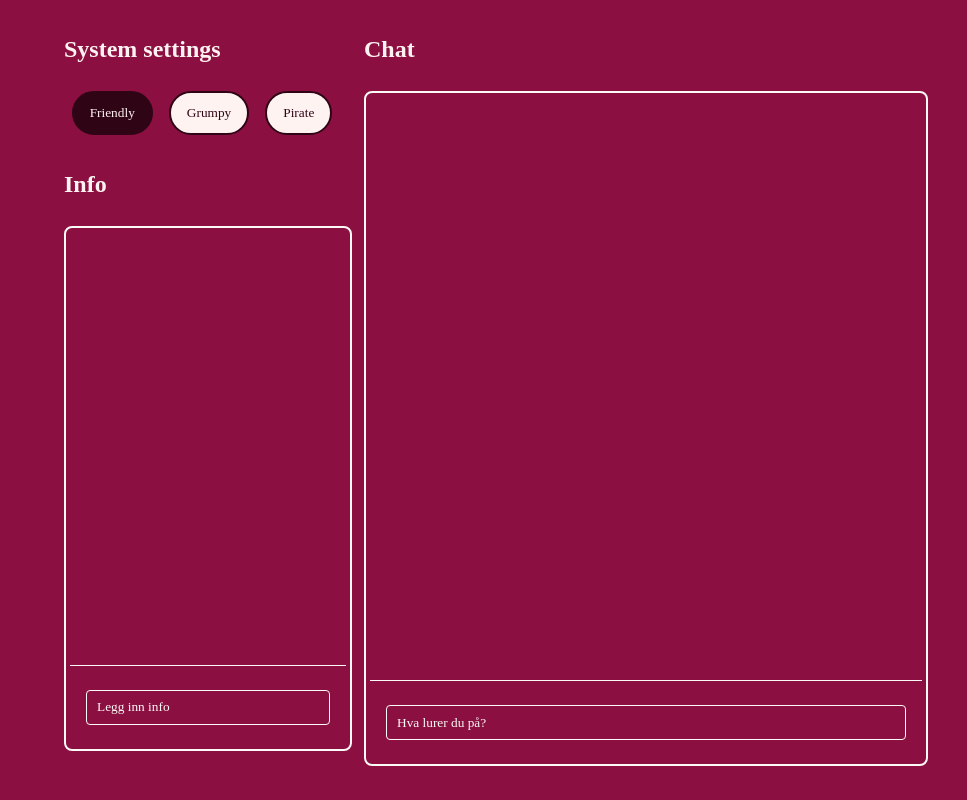
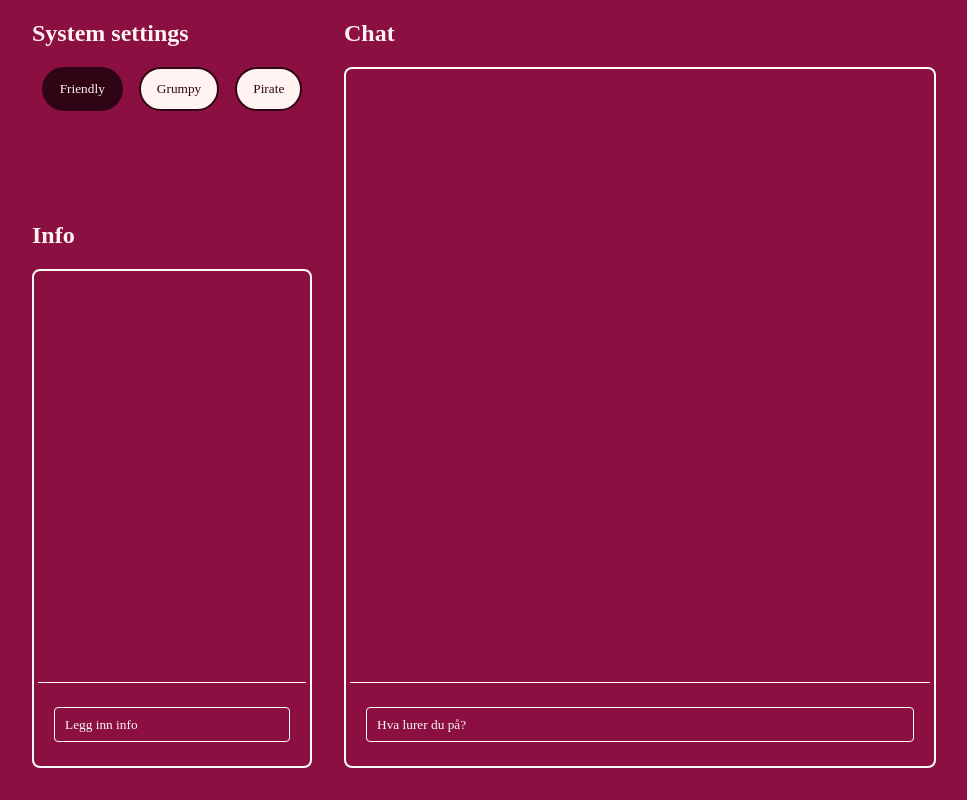
Before and after one commit to varianter/tenk-ai-workshop-2024, a Next.js app: page / in a window 1280 px wide. Shown: the whole page, without its empty margins (0-967 px from the left). Built offline with nearby package versions, Linux system fonts and the light colour scheme; a web font is replaced by a local one.

Commit message:
Clean up code and add css modules

```diff
--- a/src/app/Chat.tsx
+++ b/src/app/Chat.tsx
@@ -1,7 +1,7 @@
 "use client";
 
 import { Message } from "ai";
-import styles from "./chat.module.css";
+import styles from "./styles.module.css";
 import { useChat } from "ai/react";
 
 export function Chat({
@@ -25,7 +25,7 @@ export function Chat({
   console.log("systemPrompt ", systemPrompt);
 
   return (
-    <div className="chat-box chat-box-main-chat">
+    <div className={styles.chatBox}>
       <MessageList messages={messages} />{" "}
       <InputField
         input={input}
@@ -38,7 +38,7 @@ export function Chat({
 
 function MessageList({ messages }: { messages: Message[] }) {
   return (
-    <ul className="message-list">
+    <ul className={styles.messageList}>
       {messages.map((message, index) => {
         if (message.role === "system") {
           return <></>;
@@ -46,17 +46,17 @@ function MessageList({ messages }: { messages: Message[] }) {
         return (
           <li
             key={index}
-            className={`message-list-element ${
+            className={`${styles.messageListElement} ${
               message.role === "assistant"
-                ? "message-list-element-chatbot"
-                : "message-list-element-reply"
+                ? styles.messageListElementChatbot
+                : styles.messageListElementReply
             }`}
           >
             <div
               className={`${
                 message.role === "assistant"
-                  ? "chatbot-message"
-                  : "reply-message"
+                  ? styles.chatbotMessage
+                  : styles.replyMessage
               }`}
             >
               {message.content}
@@ -78,7 +78,7 @@ function InputField({
   handleSubmit: (e: React.FormEvent<HTMLFormElement>) => void;
 }) {
   return (
-    <form onSubmit={handleSubmit} className="send-message-form">
+    <form onSubmit={handleSubmit} className={styles.sendMessageForm}>
       <input
         onChange={handleInputChange}
         value={input}
--- a/src/app/Content.tsx
+++ b/src/app/Content.tsx
@@ -4,6 +4,8 @@ import { useState } from "react";
 import { Chat } from "./Chat";
 import SystemInput from "./SystemInput";
 import { Message } from "ai";
+import styles from "./styles.module.css"
+import SystemSettingButtons from "./SystemSettingButtons";
 
 export default function Content() {
   const [messages, setMessages] = useState<Message[]>([]);
@@ -31,35 +33,19 @@ export default function Content() {
   );
 
   return (
-    <main className="main">
-      <div className="system-settings-box">
-        <div className="box-with-title-not-full-height">
+      <main className={styles.gridWrapper}>
+        <div className={styles.systemSettingsContainer}>
           <h2>System settings</h2>
-          <div className="system-settings-button-group">
-            {systemOptions.map((option) => (
-              <button
-                key={option.name}
-                className={`system-settings-button ${
-                  systemPrompt === option.prompt
-                    ? "system-settings-button-selected"
-                    : ""
-                }`}
-                onClick={() => setSystemPrompt(option.prompt)}
-              >
-                {option.name}
-              </button>
-            ))}
-          </div>
+          <SystemSettingButtons systemOptions={systemOptions} systemPrompt={systemPrompt} setSystemPrompt={setSystemPrompt}/>
         </div>
-        <div className="box-with-title">
+        <div className={styles.inputBoxContainer}>
           <h2>Info</h2>
           <SystemInput messages={messages} setMessages={setMessages} />
         </div>
-      </div>
-      <div className="box-with-title">
+      <div className={styles.chatBoxContainer}>
         <h2>Chat</h2>
         <Chat initialMessages={messages} systemPrompt={systemPrompt} />
       </div>
-    </main>
+      </main>
   );
 }
--- a/src/app/SystemInput.tsx
+++ b/src/app/SystemInput.tsx
@@ -1,6 +1,7 @@
 "use client";
 import { Message } from "ai";
 import { useState } from "react";
+import styles from "./styles.module.css"
 
 export default function SystemInput({
   messages,
@@ -24,7 +25,7 @@ export default function SystemInput({
   console.log("system messages ", messages);
 
   return (
-    <div className="chat-box  chat-box-system-settings">
+    <div className={styles.chatBox} >
       <MessageList messages={messages} />{" "}
       <InputField
         input={input}
@@ -37,11 +38,11 @@ export default function SystemInput({
 
 function MessageList({ messages }: { messages: Message[] }) {
   return (
-    <ul className="message-list message-list-systemsettings">
+    <ul className={` ${styles.messageList} `}>
       {messages.map((message, index) => {
         return (
-          <li key={index} className={`input-box-message`}>
-            <div className="input-message">{message.content}</div>
+          <li key={index} className={styles.inputBoxMessage}>
+            <div className={styles.inputMessage}>{message.content}</div>
           </li>
         );
       })}
@@ -59,7 +60,7 @@ function InputField({
   handleSubmit: (e: React.FormEvent<HTMLFormElement>) => void;
 }) {
   return (
-    <form onSubmit={handleSubmit} className="send-message-form">
+    <form onSubmit={handleSubmit} className={styles.sendMessageForm}>
       <input
         onChange={handleInputChange}
         value={input}
--- /dev/null
+++ b/src/app/SystemSettingButtons.tsx
@@ -0,0 +1,29 @@
+import styles from "./styles.module.css"
+
+export default function SystemSettingButtons({
+    systemOptions,
+    systemPrompt,
+    setSystemPrompt
+}:{
+    systemOptions: {name: string, prompt: string} [],
+    systemPrompt: string,
+    setSystemPrompt: (systemPrompt: string) => void;
+    }){
+
+
+      return (
+        <div className={styles.systemSettingsButtonGroup}>
+            {systemOptions.map((option) => (
+              <button
+                key={option.name}
+                className = {`${styles.systemSettingsButton} ${
+                    systemPrompt === option.prompt
+                    ? styles.systemSettingsButtonSelected : ""}`}
+                onClick={() => setSystemPrompt(option.prompt)}
+              >
+                {option.name}
+              </button>
+            ))}
+          </div>
+      )
+}
--- a/src/app/globals.css
+++ b/src/app/globals.css
@@ -8,6 +8,11 @@
   --off-white: #fbfaf7;
 }
 
+html {
+  box-sizing: border-box;
+  scroll-behavior: smooth;
+}
+
 body {
   margin: 0;
   font-family: "Graphik-Regular", -apple-system, BlinkMacSystemFont, "Segoe UI",
@@ -16,16 +21,12 @@ body {
   -webkit-font-smoothing: antialiased;
   -moz-osx-font-smoothing: grayscale;
   background: var(--background-color);
-  padding: 16px 5%;
+
 }
 
-.main {
-  display: grid;
-  grid-template-columns: 1fr 2fr 1fr;
-  gap: 24px;
-  align-items: center;
-  justify-content: center;
-  height: calc(100vh - 50px);
+body,html {
+  margin: 0;
+  padding: 0;
 }
 
 code {
@@ -67,199 +68,3 @@ h2 {
   font-size: 24px;
   color: var(--main-text-color);
 }
-
-.box-with-title {
-  display: flex;
-  flex-direction: column;
-  gap: 8px;
-  width: 100%;
-  height: 100%;
-}
-
-.box-with-title-not-full-height {
-  display: flex;
-  flex-direction: column;
-  gap: 8px;
-  width: 100%;
-  height: fit-content;
-}
-
-/*Containers for chat boxes*/
-
-.chat-box-container {
-  max-height: 100%;
-}
-
-.chat-box {
-  display: flex;
-  flex-direction: column;
-  align-content: start;
-  justify-content: space-between;
-  padding: 4px 4px 24px 4px;
-  border: 2px solid var(--off-white);
-  border-radius: 8px;
-  width: 100%;
-  /*gap: 16px;*/
-}
-
-.chat-box-system-settings {
-  flex-grow: 1;
-  height: 100%;
-  max-height: calc(100vh - 307px);
-}
-
-.chat-box-main-chat {
-  height: 100%;
-  max-height: calc(100vh - 150px);
-}
-
-/*Elements in the chat box*/
-
-.message-list :not(:last-child) {
-  margin: 16px 0;
-}
-
-.message-list {
-  box-sizing: border-box;
-  padding: 24px 20px 16px 20px;
-  margin: 0 0;
-  width: 100%;
-  height: 100%;
-  overflow-y: auto;
-  scrollbar-color: rgb(251, 250, 247, 0.5) var(--background-color);
-}
-
-.message-list-systemsettings {
-  display: flex;
-  flex-direction: column;
-  gap: 24px;
-}
-
-.message-list-element {
-  display: flex;
-  flex-direction: row;
-  width: 100%;
-}
-
-.message-list-element-chatbot {
-  justify-content: start;
-}
-
-.message-list-element-reply {
-  justify-content: end;
-}
-
-.chatbot-message {
-  padding: 10px;
-  border-radius: 8px;
-  background: var(--main-color);
-  color: var(--main-text-color);
-  max-width: 80%;
-}
-
-.reply-message {
-  padding: 10px;
-  border-radius: 8px;
-  background: var(--secondary-color);
-  color: var(--secondary-text-color);
-  max-width: 80%;
-}
-
-/*Input field*/
-
-.send-message-form {
-  display: flex;
-  box-sizing: border-box;
-  height: 60px;
-  border-top: 1px solid var(--off-white);
-  padding: 24px 16px 0 16px;
-
-  color: var(--main-text-color);
-}
-
-.send-message-form input {
-  width: 100%;
-  padding: 15px 10px;
-  border: none;
-  margin: 0;
-  border: 1px solid var(--off-white);
-  border-radius: 4px;
-  font-weight: 200;
-  background-color: var(--background-color);
-  color: var(--main-text-color);
-  font-family: "Graphik-Medium";
-}
-
-.send-message-form input:focus {
-  outline-width: 0;
-}
-
-.send-message-form input::placeholder {
-  color: var(--off-white);
-  opacity: 1;
-}
-
-/*System settings*/
-
-.system-settings-box {
-  display: flex;
-  flex-direction: column;
-  gap: 16px;
-  align-items: flex-start;
-  justify-items: flex-start;
-  width: 100%;
-  height: calc(100vh - 50px);
-}
-
-.input-box-message {
-  display: flex;
-  flex-direction: row;
-  width: 100%;
-  justify-content: center;
-  height: 100%;
-}
-
-.input-message {
-  padding: 10px;
-  border-radius: 8px;
-  background: var(--secondary-color);
-  color: var(--secondary-text-color);
-  width: 100%;
-  height: fit-content;
-}
-
-.system-settings-button-group {
-  display: flex;
-  flex-direction: row;
-  justify-content: center;
-  flex-wrap: wrap;
-  gap: 16px;
-  height: fit-content;
-}
-
-.system-settings-button {
-  display: inline-flex;
-  padding: 12px 16px;
-  align-items: center;
-  border-radius: 2rem;
-  border: 2px solid var(--main-color);
-  background: var(--main-text-color);
-  color: var(--main-color);
-  font-family: "Graphik-Medium";
-}
-
-.system-settings-button:hover {
-  cursor: pointer;
-  background: #5d0a2b;
-  color: var(--main-text-color);
-  border: 2px solid #5d0a2b;
-}
-
-.system-settings-button-selected {
-  color: var(--main-text-color);
-  background: var(--main-color);
-}
-
-.system-settings-button-selected:hover {
-  pointer-events: none;
-}
--- /dev/null
+++ b/src/app/styles.module.css
@@ -0,0 +1,192 @@
+.gridWrapper {
+    display: grid;
+    grid-template-columns: repeat(4, 1fr);
+    row-gap: 8px;
+    column-gap: 32px;
+    grid-template-rows: repeat(4, 1fr);
+    height: 100vh;
+    padding: 0 32px;
+    min-height: 0;
+    min-width: 0;
+}
+
+.systemSettingsContainer {
+  grid-column: 1;
+  grid-row: 1;
+  display: grid;
+  grid-template-rows: auto 1fr;
+  min-width: 0;
+}
+
+.inputBoxContainer {
+  grid-column: 1;
+  grid-row: 2 / 5;
+  padding-bottom: 32px;
+  padding-right: 12px;
+  display: grid;
+  grid-template-rows: auto 1fr;
+  overflow: hidden;
+  min-width: 0;
+}
+
+.chatBoxContainer {
+  grid-column: 2 / 4;
+  grid-row: 1 / 5;
+  padding-bottom: 32px;
+  padding-right: 12px;
+  display: grid;
+  grid-template-rows: auto 1fr;
+  overflow: hidden;
+  min-width: 0;
+}
+
+/*######### CHAT BOX STYLING #########*/
+.chatBox {
+  display: flex;
+  flex-direction: column;
+  align-content: flex-start;
+  justify-content: space-between;
+  padding: 4px 4px 24px 4px;
+  border: 2px solid var(--off-white);
+  border-radius: 8px;
+  width: 100%;
+  overflow-y: auto;
+  /*gap: 16px;*/
+}
+
+.messageList {
+  box-sizing: border-box;
+  padding: 24px 20px 16px 20px;
+  margin: 0 0;
+  width: 100%;
+  overflow-y: auto;
+  scrollbar-color: rgb(251, 250, 247, 0.5) var(--background-color);
+}
+
+.messageList :not(:last-child) {
+  margin: 16px 0;
+}
+
+.messageListElement {
+  display: flex;
+  flex-direction: row;
+  width: 100%;
+}
+
+.messageListElementChatbot {
+  justify-content: flex-start;
+}
+
+.messageListElementReply {
+  justify-content: flex-end;
+}
+
+.chatbotMessage {
+  padding: 10px;
+  border-radius: 8px;
+  background: var(--main-color);
+  color: var(--main-text-color);
+  max-width: 80%;
+}
+
+.replyMessage {
+  padding: 10px;
+  border-radius: 8px;
+  background: var(--secondary-color);
+  color: var(--secondary-text-color);
+  max-width: 80%;
+}
+
+  /*######### INPUT FIELD ###########*/
+
+  .sendMessageForm {
+    display: flex;
+    box-sizing: border-box;
+    height: 60px;
+    border-top: 1px solid var(--off-white);
+    padding: 24px 16px 0 16px;
+
+    color: var(--main-text-color);
+  }
+
+  .sendMessageForm input {
+    width: 100%;
+    padding: 15px 10px;
+    border: none;
+    margin: 0;
+    border: 1px solid var(--off-white);
+    border-radius: 4px;
+    font-weight: 200;
+    background-color: var(--background-color);
+    color: var(--main-text-color);
+    font-family: "Graphik-Medium";
+  }
+
+  .sendMessageForm input:focus {
+    outline-width: 0;
+  }
+
+  .sendMessageForm input::placeholder {
+    color: var(--off-white);
+    opacity: 1;
+  }
+
+
+/*######### SYSTEM INPUT CHAT #######*/
+
+.inputBoxMessage {
+  display: flex;
+  flex-direction: row;
+  width: 100%;
+  justify-content: center;
+}
+
+.inputMessage {
+  padding: 10px;
+  border-radius: 8px;
+  background: var(--secondary-color);
+  color: var(--secondary-text-color);
+  width: 100%;
+  height: fit-content;
+}
+
+
+/*######## SYSTEM SETTING BUTTONS #######*/
+
+.systemSettingsButtonGroup {
+  display: flex;
+  flex-direction: row;
+  justify-content: center;
+  flex-wrap: wrap;
+  gap: 16px;
+  height: fit-content;
+}
+
+.systemSettingsButton {
+  display: inline-flex;
+  padding: 12px 16px;
+  align-items: center;
+  border-radius: 2rem;
+  border: 2px solid var(--main-color);
+  background: var(--main-text-color);
+  color: var(--main-color);
+  font-family: "Graphik-Medium";
+}
+
+.systemSettingsButton:hover {
+  cursor: pointer;
+  background: #5d0a2b;
+  color: var(--main-text-color);
+  border: 2px solid #5d0a2b;
+}
+
+.systemSettingsButtonSelected {
+  color: var(--main-text-color);
+  background: var(--main-color);
+}
+
+.systemSettingsButtonSelected:hover {
+  pointer-events: none;
+}
+
+/*########### END ############*/
```
